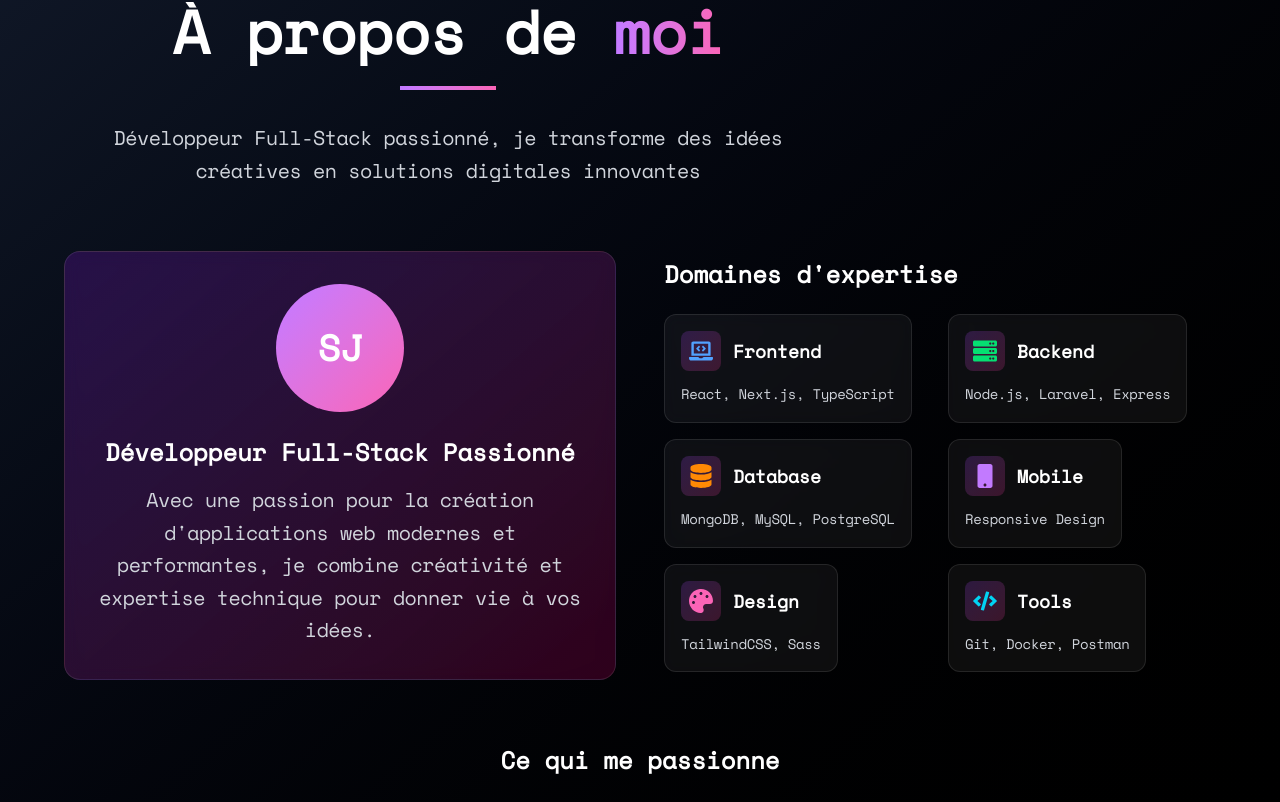
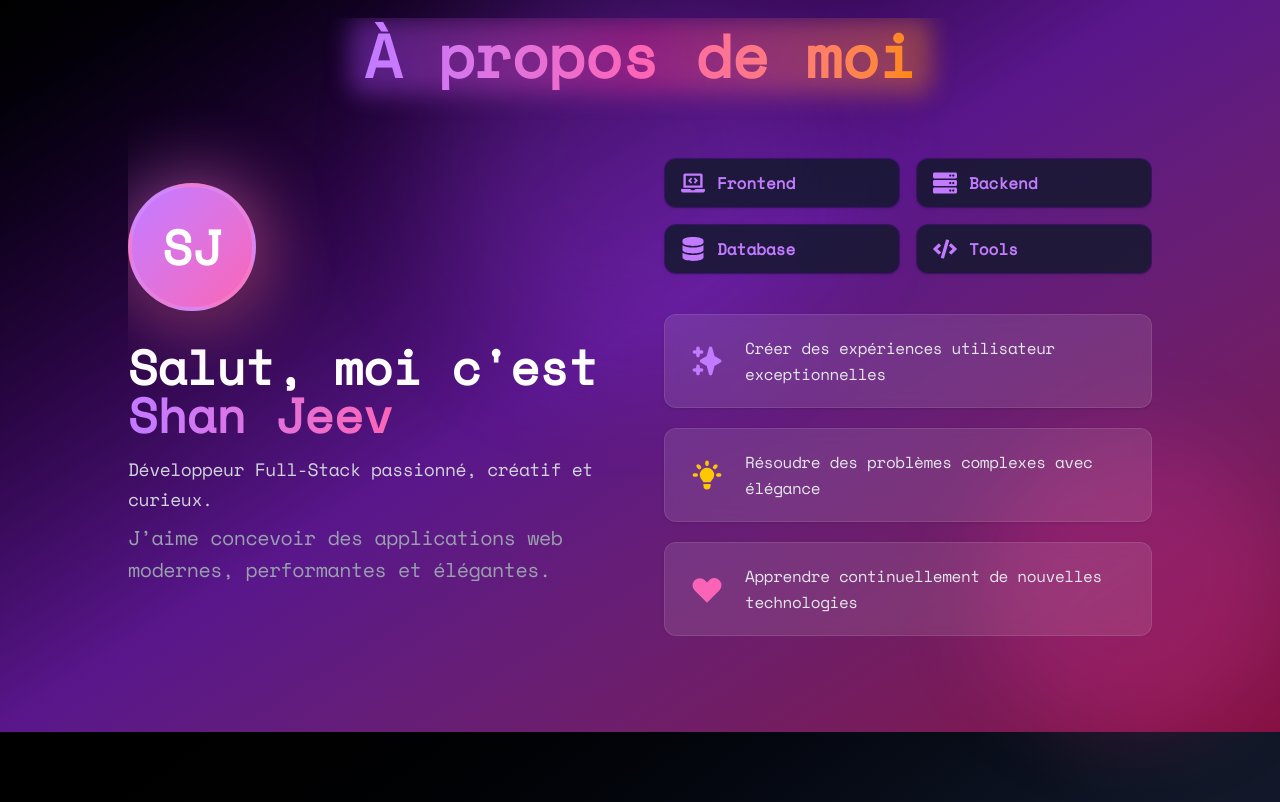
Before and after one commit to Randriantahina/Portfolio_2025, a Next.js app: page / in a window 1280 px wide. Shown: the part 878-1680 px from the top of the page. Built offline with nearby package versions, Linux system fonts and the light colour scheme.

Commit message:
refactor(about,contact):update design

```diff
--- a/app/components/About.tsx
+++ b/app/components/About.tsx
@@ -1,62 +1,29 @@
 'use client';
 import React from 'react';
 import { motion } from 'framer-motion';
-import {
-  FaCode,
-  FaLaptopCode,
-  FaServer,
-  FaMobile,
-  FaDatabase,
-  FaPalette,
-} from 'react-icons/fa';
+import { FaCode, FaLaptopCode, FaServer, FaDatabase } from 'react-icons/fa';
 import { HiSparkles, HiLightBulb, HiHeart } from 'react-icons/hi';
 import Reveal from './Reveal';
 
 const About = () => {
   const skills = [
-    {
-      icon: <FaLaptopCode className="text-2xl text-blue-400" />,
-      title: 'Frontend',
-      description: 'React, Next.js, TypeScript',
-    },
-    {
-      icon: <FaServer className="text-2xl text-green-400" />,
-      title: 'Backend',
-      description: 'Node.js, Laravel, Express',
-    },
-    {
-      icon: <FaDatabase className="text-2xl text-orange-400" />,
-      title: 'Database',
-      description: 'MongoDB, MySQL, PostgreSQL',
-    },
-    {
-      icon: <FaMobile className="text-2xl text-purple-400" />,
-      title: 'Mobile',
-      description: 'Responsive Design',
-    },
-    {
-      icon: <FaPalette className="text-2xl text-pink-400" />,
-      title: 'Design',
-      description: 'TailwindCSS, Sass',
-    },
-    {
-      icon: <FaCode className="text-2xl text-cyan-400" />,
-      title: 'Tools',
-      description: 'Git, Docker, Postman',
-    },
+    { icon: <FaLaptopCode />, title: 'Frontend' },
+    { icon: <FaServer />, title: 'Backend' },
+    { icon: <FaDatabase />, title: 'Database' },
+    { icon: <FaCode />, title: 'Tools' },
   ];
 
   const passions = [
     {
-      icon: <HiSparkles className="text-xl" />,
+      icon: <HiSparkles className="text-4xl text-purple-400" />,
       text: 'Créer des expériences utilisateur exceptionnelles',
     },
     {
-      icon: <HiLightBulb className="text-xl" />,
+      icon: <HiLightBulb className="text-4xl text-yellow-400" />,
       text: 'Résoudre des problèmes complexes avec élégance',
     },
     {
-      icon: <HiHeart className="text-xl" />,
+      icon: <HiHeart className="text-4xl text-pink-400" />,
       text: 'Apprendre continuellement de nouvelles technologies',
     },
   ];
@@ -64,96 +31,78 @@ const About = () => {
   return (
     <section
       id="about"
-      className="py-20 px-6 bg-gradient-to-br from-gray-900 to-black"
+      className="relative py-24 px-6 bg-gradient-to-br from-black via-purple-900 to-pink-900"
     >
-      <div className="max-w-6xl mx-auto">
+      {/* Animated Glow background */}
+      <div className="absolute inset-0 pointer-events-none">
+        <div className="absolute left-1/3 top-10 w-[400px] h-[400px] bg-purple-500/30 rounded-full blur-3xl animate-pulse"></div>
+        <div className="absolute right-0 bottom-0 w-[300px] h-[300px] bg-pink-500/20 rounded-full blur-2xl"></div>
+      </div>
+      <div className="relative max-w-5xl mx-auto z-10">
         <Reveal>
-          <div className="text-center mb-16">
-            <h2 className="text-4xl md:text-6xl font-bold text-white mb-6">
-              À propos de{' '}
-              <span className="bg-gradient-to-r from-purple-400 to-pink-400 bg-clip-text text-transparent">
-                moi
+          {/* Grand titre tout en haut */}
+          <h2 className="text-4xl md:text-6xl font-bold mb-16 text-center">
+            <span className="relative inline-block px-4 py-2">
+              <span className="absolute inset-0 bg-gradient-to-r from-purple-500 via-pink-500 to-orange-400 rounded-xl blur-md opacity-40"></span>
+              <span className="relative bg-gradient-to-r from-purple-400 via-pink-400 to-orange-400 bg-clip-text text-transparent">
+                À propos de moi
+              </span>
             </span>
           </h2>
-            <div className="w-24 h-1 bg-gradient-to-r from-purple-400 to-pink-400 mx-auto mb-8"></div>
-            <p className="text-gray-300 text-xl max-w-3xl mx-auto leading-relaxed">
-              Développeur Full-Stack passionné, je transforme des idées
-              créatives en solutions digitales innovantes
+          <div className="grid md:grid-cols-2 gap-12 items-center">
+            {/* Avatar & Infos */}
+            <div className="flex flex-col items-center md:items-start">
+              <div className="relative mb-8">
+                <div className="absolute inset-0 rounded-full blur-2xl bg-gradient-to-br from-purple-400 via-pink-400 to-orange-400 animate-pulse"></div>
+                <div className="w-32 h-32 bg-gradient-to-br from-purple-400 to-pink-400 rounded-full flex items-center justify-center text-5xl font-bold text-white shadow-lg relative z-10 border-4 border-white/10">
+                  SJ
+                </div>
+              </div>
+              <h2 className="text-4xl md:text-5xl font-bold text-white mb-4">
+                Salut, moi c&apos;est{' '}
+                <span className="bg-gradient-to-r from-purple-400 to-pink-400 bg-clip-text text-transparent">
+                  Shan Jeev
+                </span>
+              </h2>
+              <p className="text-gray-300 text-lg mb-2">
+                Développeur Full-Stack passionné, créatif et curieux.
+              </p>
+              <p className="text-gray-400 mb-6">
+                J’aime concevoir des applications web modernes, performantes et
+                élégantes.
               </p>
             </div>
-        </Reveal>
 
-        <div className="grid md:grid-cols-2 gap-12 items-center">
-          {/* Image et info personnelle */}
-          <Reveal>
-            <div className="relative">
-              <div className="relative z-10 bg-gradient-to-br from-purple-600/20 to-pink-600/20 backdrop-blur-sm rounded-2xl p-8 border border-white/10">
-                <div className="w-32 h-32 bg-gradient-to-br from-purple-400 to-pink-400 rounded-full mx-auto mb-6 flex items-center justify-center text-4xl font-bold text-white">
-                  SJ
-                </div>
-                <h3 className="text-2xl font-bold text-white text-center mb-4">
-                  Développeur Full-Stack Passionné
-                </h3>
-                <p className="text-gray-300 text-center leading-relaxed">
-                  Avec une passion pour la création d&apos;applications web
-                  modernes et performantes, je combine créativité et expertise
-                  technique pour donner vie à vos idées.
-                </p>
-              </div>
-              {/* Effet de glow */}
-              <div className="absolute inset-0 bg-gradient-to-br from-purple-600/30 to-pink-600/30 rounded-2xl blur-xl -z-10"></div>
-            </div>
-          </Reveal>
-
-          {/* Skills Grid */}
-          <div className="space-y-8">
-            <h3 className="text-2xl font-bold text-white mb-6">
-              Domaines d&apos;expertise
-            </h3>
-            <div className="grid grid-cols-2 gap-4">
-              {skills.map((skill, index) => (
-                <Reveal key={index}>
+            {/* Skills & Passions */}
+            <div>
+              {/* Skills grid */}
+              <div className="grid grid-cols-2 gap-4 mb-10">
+                {skills.map((skill, idx) => (
                   <motion.div
+                    key={idx}
                     whileHover={{ scale: 0.97 }}
-                    className="bg-white/5 backdrop-blur-sm rounded-xl p-4 border border-white/10 hover:border-purple-400/30 transition-all duration-300"
+                    className="flex items-center gap-3 px-4 py-3 rounded-xl bg-gray-900/80 border border-purple-700/30 text-white shadow transition-all cursor-pointer hover:bg-purple-700/30 hover:border-purple-400"
                   >
-                    <div className="flex items-center mb-3">
-                      <div className="p-2 bg-gradient-to-br from-purple-500/20 to-pink-500/20 rounded-lg mr-3">
-                        {skill.icon}
-                      </div>
-                      <h4 className="text-lg font-semibold text-white">
-                        {skill.title}
-                      </h4>
-                    </div>
-                    <p className="text-gray-300 text-sm">{skill.description}</p>
+                    <span className="text-2xl">{skill.icon}</span>
+                    <span className="font-semibold">{skill.title}</span>
                   </motion.div>
-                </Reveal>
                 ))}
               </div>
-          </div>
-        </div>
-
-        {/* Passions Section */}
-        <Reveal>
-          <div className="text-center mt-16">
-            <h3 className="text-2xl font-bold text-white mb-8">
-              Ce qui me passionne
-            </h3>
-            <div className="grid md:grid-cols-3 gap-6">
-              {passions.map((passion, index) => (
+              {/* Passions cards */}
+              <div className="space-y-5">
+                {passions.map((passion, idx) => (
                   <motion.div
-                  key={index}
+                    key={idx}
                     whileHover={{ scale: 0.97 }}
-                  className="bg-white/5 backdrop-blur-sm rounded-xl p-6 border border-white/10 hover:border-purple-400/30 transition-all duration-300"
+                    className="flex items-center gap-5 bg-white/10 backdrop-blur-sm rounded-xl px-6 py-5 border border-white/10 shadow hover:border-purple-400/30 transition-all"
                   >
-                  <div className="text-purple-400 mb-4 flex justify-center">
-                    {passion.icon}
-                  </div>
-                  <p className="text-gray-300 text-sm leading-relaxed">
+                    <div>{passion.icon}</div>
+                    <p className="text-gray-200 text-base font-medium">
                       {passion.text}
                     </p>
                   </motion.div>
                 ))}
+              </div>
             </div>
           </div>
         </Reveal>
```
Also changed, not shown: app/components/Contact.tsx (+36 -76 lines). Lines whose indentation alone changed are shown as unchanged.
